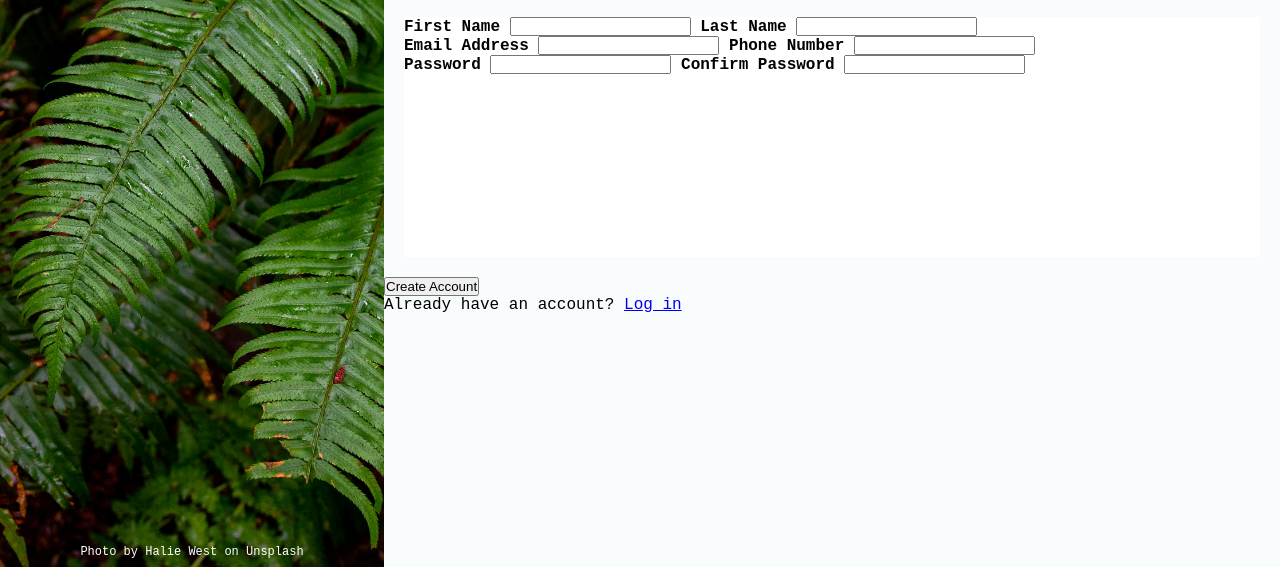
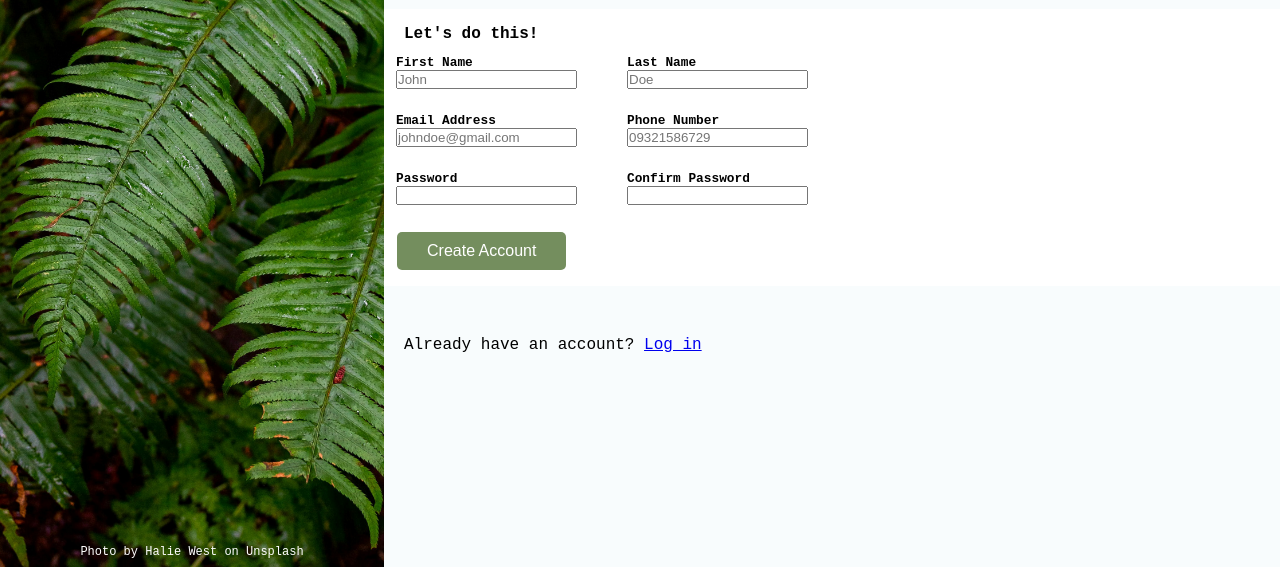
Before and after one commit to greisonbarcelo/sign-up-form, a plain HTML site: page index.html in a window 1280 px wide. Shown: the part 233-800 px from the top of the page. Drawn offline with Linux system fonts and the light colour scheme.

Commit message:
Sign up form project start, this will include form validation

```diff
--- a/index.html
+++ b/index.html
@@ -20,31 +20,43 @@
                 <p>Let's do this</p>
             </div>
             <form action="POST">
+                <label>Let's do this!</label>
                 <fieldset>
-
-                    <label for="firstname">First Name</label>
-                    <input type="text" id="firstname" name="firstname" required minlength="8" maxlength="15">
-
-                    <label for="lastname">Last Name</label>
-                    <input type="text" id="lastname" name="lastname" required minlength="8" maxlength="15">
+                    <div class="item">
+                        <label for="firstname">First Name</label>
+                        <input type="text" id="firstname" name="firstname" required minlength="8" maxlength="15" placeholder="John">
+                    </div>
+                    <div class="item">
+                        <label for="lastname">Last Name</label>
+                        <input type="text" id="lastname" name="lastname" minlength="8" maxlength="15" placeholder="Doe">
+                   </div>
                 </fieldset>
                 <fieldset>
-                    <label for="email">Email Address</label>
-                    <input type="email" id="email" name="email" required minlength="8" maxlength="15">
-
-                    <label for="phone">Phone Number</label>
-                    <input type="tel" id="phone" name="phone" required min="11">
+                    <div class="item">
+                        <label for="email">Email Address</label>
+                        <input type="email" id="email" name="email" required minlength="8" maxlength="15" placeholder="johndoe@gmail.com">
+                    </div>
+                    <div class="item">
+                        <label for="phone">Phone Number</label>
+                        <input type="tel" id="phone" name="phone" required min="11" placeholder="09321586729">
+                    </div>
                 </fieldset>
                 <fieldset>
-                    <label for="firstname">Password</label>
-                    <input type="text" id="firstname" name="firstname" required minlength="8" maxlength="15">
-
-                    <label for="lastname">Confirm Password</label>
-                    <input type="text" id="lastname" name="lastname" required minlength="8" maxlength="15">
+                    <div class="item">
+                        <label for="password">Password</label>
+                        <input type="password" id="password" name="password" required minlength="8" maxlength="15">
+                    </div>
+                    <div class="item">
+                        <label for="confirm-password">Confirm Password</label>
+                        <input type="password" id="confirm-password" name="confirm-password" required minlength="8" maxlength="15">
+                    </div>
                 </fieldset>
+                <div class="sign-up">
+                    <button>Create Account</button>
+                </div>
             </form>
             <div class="actions">
-                <button>Create Account</button>
+
                 <p>Already have an account? <a href="#">Log in</a></p>
             </div>
         </div>
--- a/styles/styles.css
+++ b/styles/styles.css
@@ -41,25 +41,79 @@ body {
     font-size: 12px;
 }
 .right .header {
-    padding: 96px 12px 24px 12px;
+    padding: 96px 24px 36px 24px;
     font-size: 1.2rem;
     word-spacing: 1px;
+    font-weight: bold;
 }
 
 form {
     background-color: white;
     display: flex;
     flex-direction: column;
-    height: 30%;
-    margin: 20px;
-
+    height: auto;
+    padding-top: 16px;
+    padding-bottom: 16px;
+}
+form > label {
+    width: auto;
+    padding-left: 20px;
 }
 fieldset {
     border: none;
-    padding: 0;
+    padding: 12px;
     margin: 0;
+    display: flex;
+    gap: 50px;
 }
 label {
     font-weight: bold;
     width: 100px;
 }
+fieldset .item{
+    display: flex;
+    flex-direction: column;
+}
+fieldset .item label {
+    font-size: .8rem;
+    width: auto;
+}
+form .sign-up{
+    padding-top: 15px;
+    padding-left: 13px;
+}
+button {
+    background-color: #748e5e; /* A nice green shade */
+    color: white;
+    padding: 10px 30px;
+    border: none;
+    border-radius: 5px;
+    font-size: 16px;
+    cursor: pointer;
+    transition: background-color 0.3s ease;
+}
+
+button:hover {
+    background-color: #5a7544; /* Slightly darker green on hover */
+}
+
+input:focus {
+    background-color: rgba(213, 213, 221, 0.3);
+}
+
+/* input:valid {
+    background-color: greenyellow;
+}
+
+input:invalid {
+    background-color: lightcoral;
+} */
+
+
+
+
+
+.actions {
+    padding-top: 50px;
+    padding-left: 20px;
+}
```
